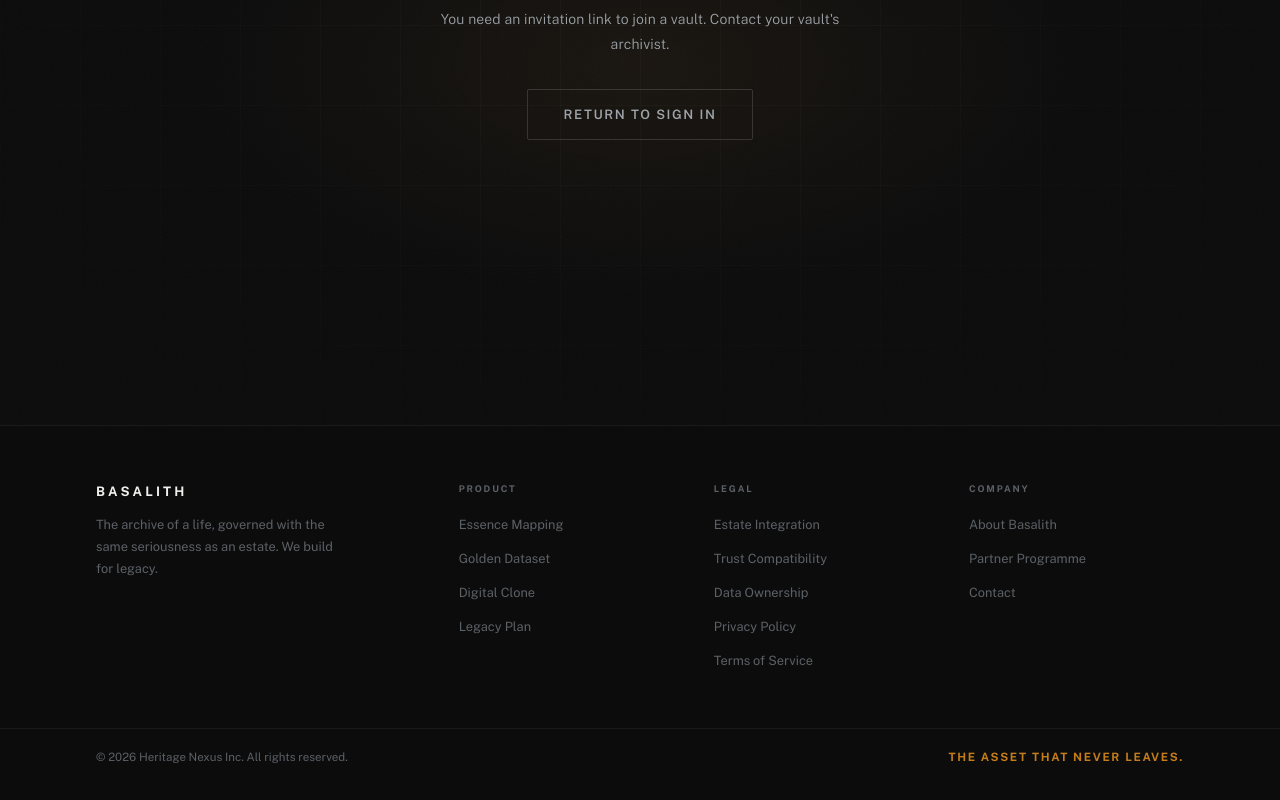
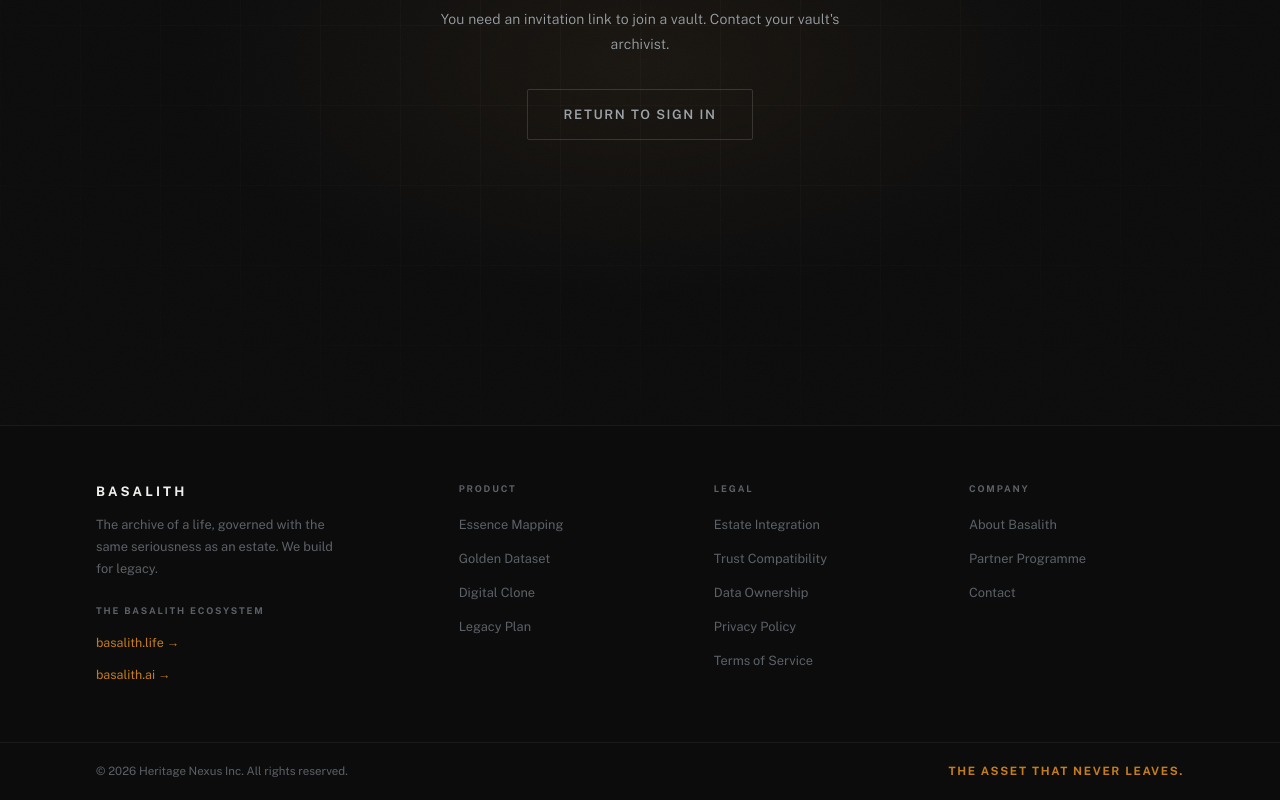
Before and after one commit to dr-evil-pork-belly/basalith-official, a Next.js app: page /join in a window 1280 px wide. Shown: the part 375-1175 px from the top of the page. Built offline with nearby package versions, Linux system fonts and the light colour scheme.

Commit message:
matching ecosystem

```diff
--- a/app/components/CtaSection.tsx
+++ b/app/components/CtaSection.tsx
@@ -1,5 +1,37 @@
+function EcosystemBridge() {
+  return (
+    <div className="bg-obsidian border-t border-border-subtle px-8 md:px-16 py-14 text-center">
+      <p className="font-serif italic text-[1.15rem] font-light text-text-secondary leading-[1.6] mb-8">
+        Already building your archive?
+      </p>
+      <div className="flex items-center justify-center gap-8 flex-wrap">
+        <a
+          href="https://basalith.ai"
+          target="_blank"
+          rel="noopener noreferrer"
+          className="font-sans text-[0.7rem] tracking-[0.12em] text-text-muted no-underline transition-colors duration-200 hover:text-text-secondary"
+          style={{ fontFamily: "'Space Mono', 'DM Mono', monospace" }}
+        >
+          See your Entity → basalith.ai
+        </a>
+        <span className="text-border-subtle select-none" aria-hidden="true">·</span>
+        <a
+          href="https://basalith.life"
+          target="_blank"
+          rel="noopener noreferrer"
+          className="font-sans text-[0.7rem] tracking-[0.12em] text-text-muted no-underline transition-colors duration-200 hover:text-text-secondary"
+          style={{ fontFamily: "'Space Mono', 'DM Mono', monospace" }}
+        >
+          Claim your Deed → basalith.life
+        </a>
+      </div>
+    </div>
+  )
+}
+
 export default function CtaSection() {
   return (
+    <>
       <section id="cta" aria-label="Call to action" className="relative bg-obsidian px-8 md:px-16 py-36 text-center overflow-hidden">
         <div className="absolute pointer-events-none" style={{ width: 900, height: 420, top: '50%', left: '50%', transform: 'translate(-50%,-50%)', background: 'radial-gradient(ellipse,rgba(255,179,71,0.08) 0%,transparent 65%)' }} aria-hidden="true" />
         <div className="relative z-10 max-w-2xl mx-auto">
@@ -12,5 +44,7 @@ export default function CtaSection() {
           <p className="font-sans text-[0.75rem] text-text-muted tracking-[0.04em] mt-10">Archives are accepted on a rolling basis.&nbsp;&middot;&nbsp;<a href="mailto:legacy@basalith.xyz" className="text-amber-dim hover:text-amber transition-colors duration-200">legacy@basalith.xyz</a></p>
         </div>
       </section>
+      <EcosystemBridge />
+    </>
   )
 }
--- a/app/components/Footer.tsx
+++ b/app/components/Footer.tsx
@@ -40,6 +40,33 @@ export default function Footer() {
             The archive of a life, governed with the same seriousness as an estate.
             We build for legacy.
           </p>
+          <div className="mt-6">
+            <p className="font-sans text-[0.58rem] font-bold tracking-[0.2em] uppercase text-text-muted mb-3">
+              The Basalith Ecosystem
+            </p>
+            <ul className="flex flex-col gap-2 list-none p-0 m-0">
+              <li>
+                <a
+                  href="https://basalith.life"
+                  target="_blank"
+                  rel="noopener noreferrer"
+                  className="font-sans text-[0.78rem] text-amber-dim no-underline transition-colors duration-200 hover:text-amber"
+                >
+                  basalith.life →
+                </a>
+              </li>
+              <li>
+                <a
+                  href="https://basalith.ai"
+                  target="_blank"
+                  rel="noopener noreferrer"
+                  className="font-sans text-[0.78rem] text-amber-dim no-underline transition-colors duration-200 hover:text-amber"
+                >
+                  basalith.ai →
+                </a>
+              </li>
+            </ul>
+          </div>
         </div>
 
         {COLS.map(({ heading, links }) => (
--- a/app/components/Nav.tsx
+++ b/app/components/Nav.tsx
@@ -39,8 +39,10 @@ export default function Nav() {
             : 'py-6 bg-gradient-to-b from-obsidian-void/90 to-transparent',
         ].join(' ')}
       >
-        <Link href="/" className="font-sans text-[0.8rem] font-bold tracking-[0.24em] uppercase text-text-primary no-underline">
+        <Link href="/" className="font-sans text-[0.8rem] font-bold tracking-[0.24em] uppercase text-text-primary no-underline flex items-baseline gap-0">
           Basalith
+          <span style={{ color: 'rgba(196,162,74,0.5)', margin: '0 0.3em' }} aria-hidden="true">·</span>
+          <span style={{ fontStyle: 'italic', fontWeight: 300, color: 'var(--text-muted)', fontSize: '0.85em', textTransform: 'lowercase', letterSpacing: '0.08em' }}>xyz</span>
         </Link>
 
         <ul className="hidden md:flex items-center gap-10 list-none m-0 p-0">
```
Also changed, not shown: .claude/settings.local.json. Lines whose indentation alone changed are shown as unchanged.
